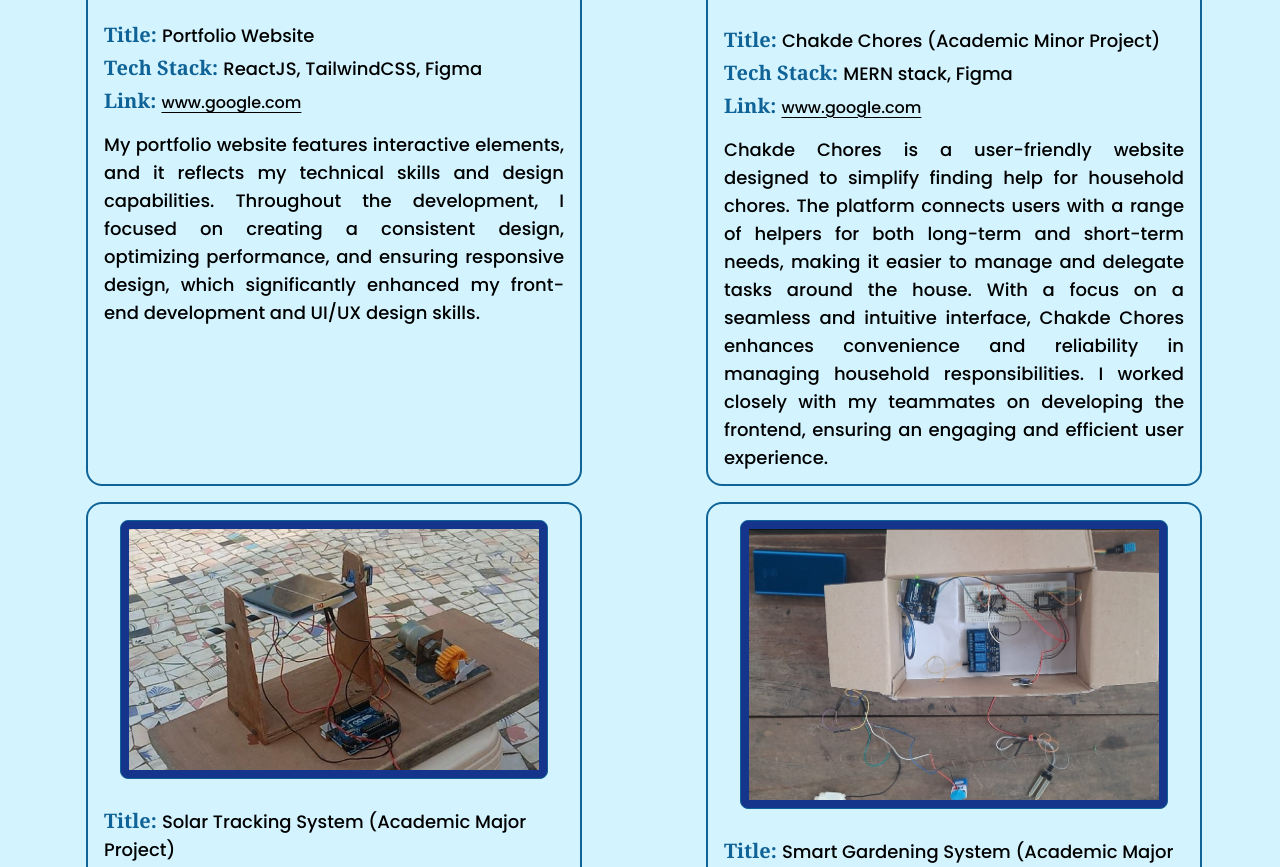
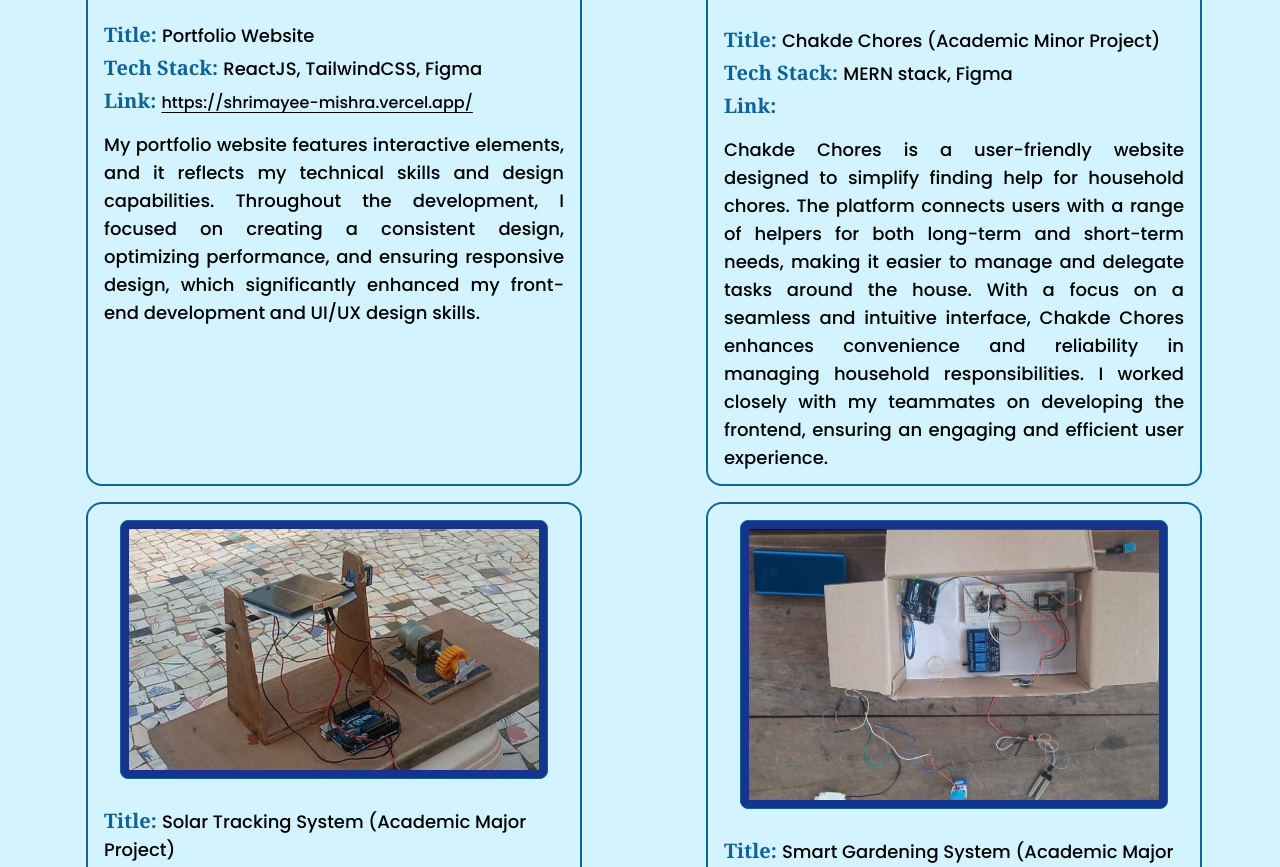
Before and after one commit to shrimayeemishra/Portfolio-Website, a React (Create React App) app: page /main in a window 1280 px wide. Shown: the part 2476-3343 px from the top of the page. Built offline with nearby package versions, Linux system fonts and the light colour scheme.

Commit message:
Add links

```diff
--- a/src/Components/navbar.js
+++ b/src/Components/navbar.js
@@ -78,7 +78,7 @@
           </motion.a>
           <motion.a
             className="p-2"
-            href="https://drive.google.com/file/d/1WP59Fdt8dzyDB86GsvNTGwDEUi8Roy9y/view?usp=sharing"
+            href="https://drive.google.com/file/d/1PYlKz39830S9zV_dqW2Ih2R8VhGDkWa5/view?usp=sharing"
             target="_blank"
             whileHover={{ scale: 1.1 }}
             transition={{ type: "spring", stiffness: 300 }}
--- a/src/pages/mainpage.js
+++ b/src/pages/mainpage.js
@@ -115,7 +115,7 @@
               paragraph="My portfolio website features interactive elements, and it reflects my technical skills and design capabilities.
               Throughout the development, I focused on creating a consistent design, optimizing performance,
               and ensuring responsive design, which significantly enhanced my front-end development and UI/UX design skills."
-              link="www.google.com"
+              link="https://shrimayee-mishra.vercel.app/"
             />
             <ProjectCardLink
               img={servicehub}
@@ -126,7 +126,7 @@
               making it easier to manage and delegate tasks around the house. With a focus on a seamless and intuitive interface,
               Chakde Chores enhances convenience and reliability in managing household responsibilities.
               I worked closely with my teammates on developing the frontend, ensuring an engaging and efficient user experience."
-              link="www.google.com"
+              link=""
             />
             <ProjectCard
               img={solartracker}
```
